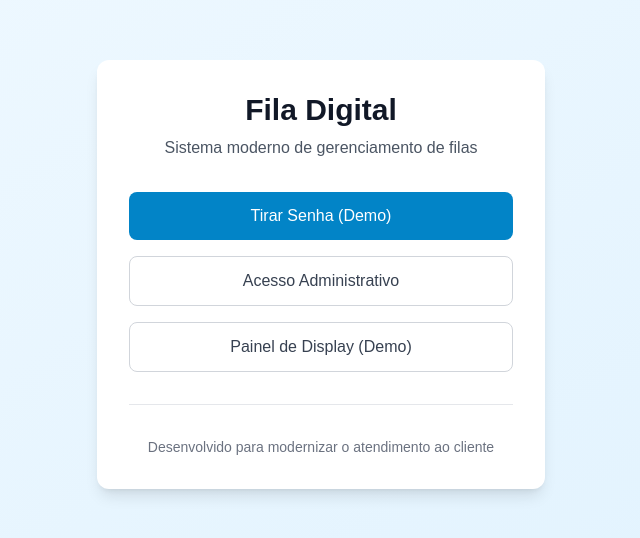
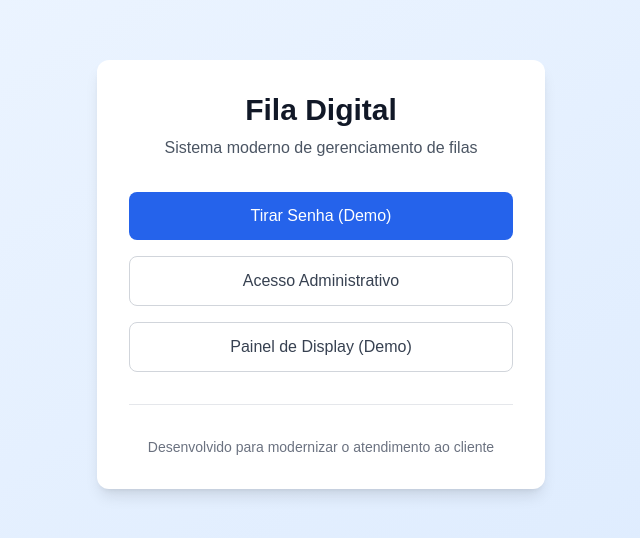
Before and after one commit to gabrielgstein-dev/fila-digital-frontend, a Next.js app: page / in a window 1280 px wide. Shown: the part 126-664 px from the top of the page, without its empty margins (319-959 px from the left). Built offline with nearby package versions, Linux system fonts and the light colour scheme.

Commit message:
feat: add dark mode support to CSS and Tailwind config
- Add CSS variables for theme-aware colors
- Configure Tailwind dark mode with 'class' strategy
- Add smooth transitions between themes
- Update color palette to support both light and dark themes

```diff
--- a/src/app/globals.css
+++ b/src/app/globals.css
@@ -5,19 +5,26 @@
 :root {
   --background: #ffffff;
   --foreground: #171717;
+  --primary-50: #eff6ff;
+  --primary-100: #dbeafe;
+  --primary-600: #2563eb;
+  --primary-700: #1d4ed8;
 }
 
-@media (prefers-color-scheme: dark) {
-  :root {
-    --background: #0a0a0a;
-    --foreground: #ededed;
-  }
+.dark {
+  --background: #0a0a0a;
+  --foreground: #ededed;
+  --primary-50: #0f172a;
+  --primary-100: #1e293b;
+  --primary-600: #3b82f6;
+  --primary-700: #2563eb;
 }
 
 body {
   color: var(--foreground);
   background: var(--background);
   font-family: Arial, Helvetica, sans-serif;
+  transition: background-color 0.3s ease, color 0.3s ease;
 }
 
 @layer utilities {
--- a/tailwind.config.ts
+++ b/tailwind.config.ts
@@ -6,20 +6,21 @@ const config: Config = {
     "./src/components/**/*.{js,ts,jsx,tsx,mdx}",
     "./src/app/**/*.{js,ts,jsx,tsx,mdx}",
   ],
+  darkMode: 'class',
   theme: {
     extend: {
       colors: {
         background: "var(--background)",
         foreground: "var(--foreground)",
         primary: {
-          50: '#f0f9ff',
-          100: '#e0f2fe',
+          50: "var(--primary-50)",
+          100: "var(--primary-100)",
           200: '#bae6fd',
           300: '#7dd3fc',
           400: '#38bdf8',
           500: '#0ea5e9',
-          600: '#0284c7',
-          700: '#0369a1',
+          600: "var(--primary-600)",
+          700: "var(--primary-700)",
           800: '#075985',
           900: '#0c4a6e',
         },
```
